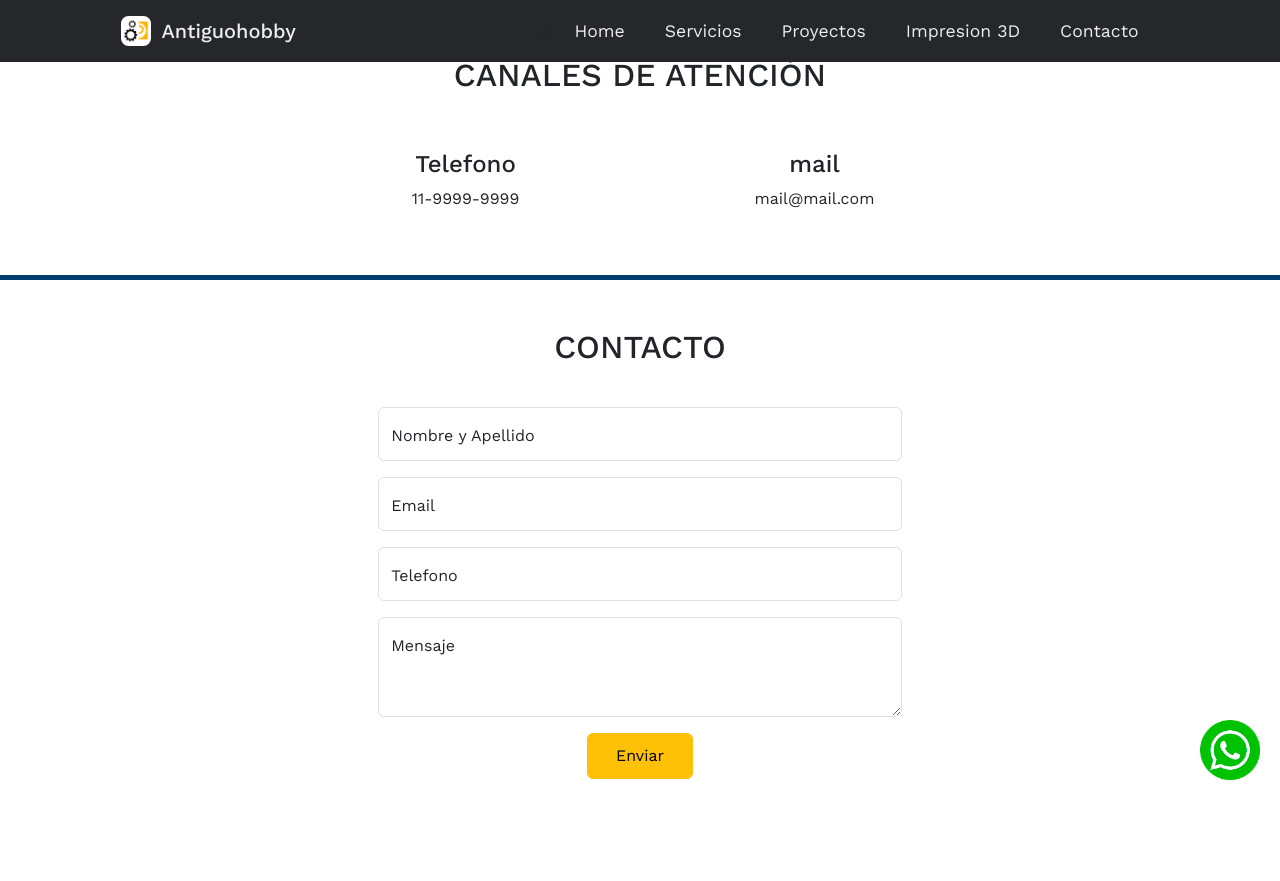
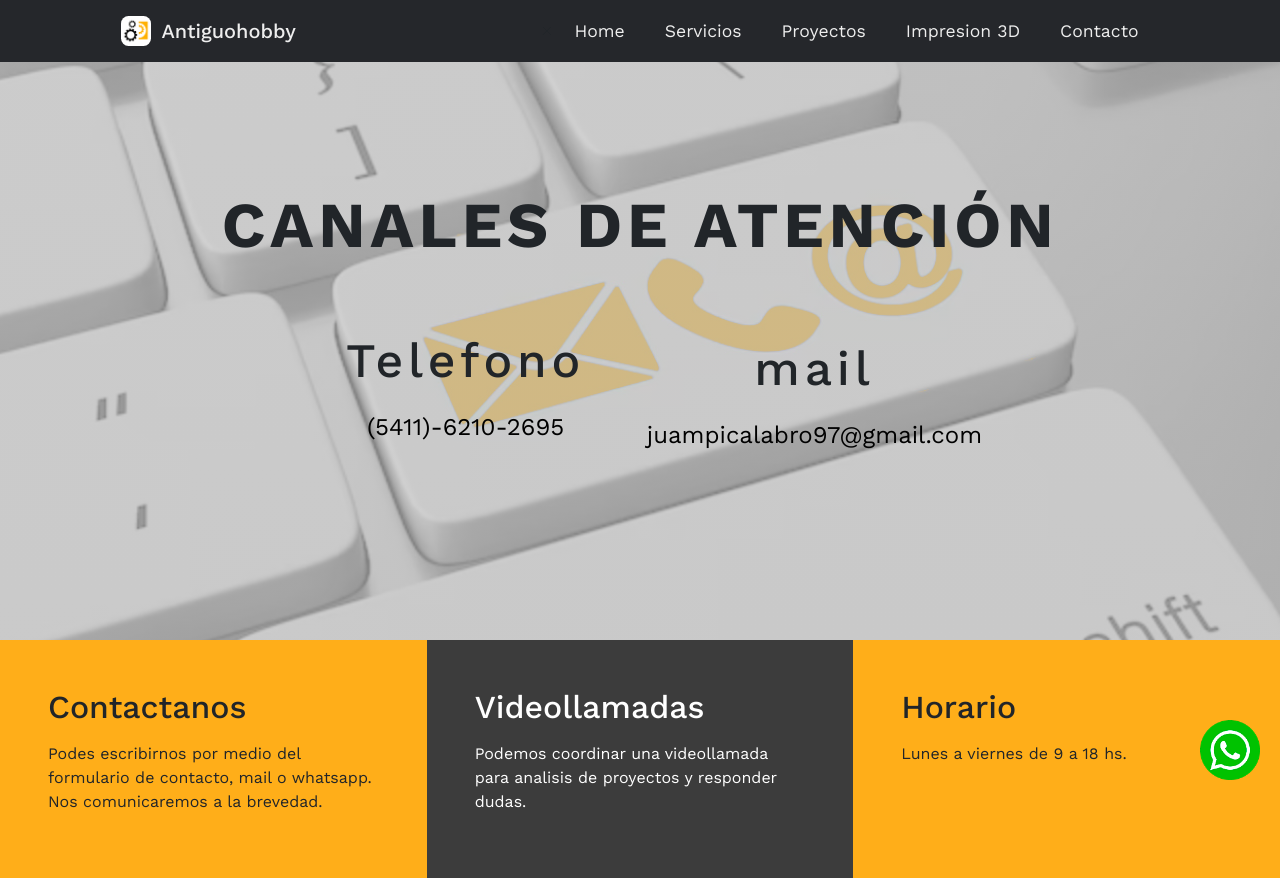
Before and after one commit to juampi97/antiguohobby, a website: page contacto.html in a window 1280 px wide. Shown: the top 881 px of the page. Before the commit the page ends 835 px from the top, so only its background shows below. Drawn offline with nearby package versions, Linux system fonts and the light colour scheme.

Commit message:
Contacto

```diff
--- a/contacto.html
+++ b/contacto.html
@@ -82,14 +82,19 @@
     <!-- Boton wapp  -->
     <div class="wappLogoFixed">
       <a href="https://wa.me/541162102695" target="_blank"
-        ><img src="./img/wapp.png" alt="logo whatsapp" class="wappLogoFixed_img"
+        ><img
+          src="./img/wapp.png"
+          alt="logo whatsapp"
+          class="wappLogoFixed_img"
       /></a>
     </div>
     <!-- Contacto -->
     <!-- Datos de contacto -->
-        <section class="contacto_datos_container my-5 text-center">
+    <main
+      class="contactoDatos_container text-center d-flex justify-content-center"
+    >
       <div
-            class="container-fluid d-flex flex-column justify-content-around align-items-center"
+        class="container-fluid d-flex flex-column justify-content-center align-items-center"
       >
         <div class="col-12 mt-2 mb-5">
           <h2>CANALES DE ATENCIÓN</h2>
@@ -99,19 +104,36 @@
         >
           <div class="col-10 col-lg-4 mb-3 mb-lg-0 text-center">
             <h4>Telefono</h4>
-                <p>11-9999-9999</p>
+            <a href="https://wa.me/541162102695" target="_blank"
+              ><p class="text-center text-negro">(5411)-6210-2695</p></a
+            >
           </div>
-              <div class="col-10 col-lg-4 text-center">
+          <div class="col-11 col-lg-4 text-center">
             <h4>mail</h4>
-                <p>mail@mail.com</p>
+            <a href="mailto: juampicalabro97@gmail.com" class="text-center text-negro"
+              >juampicalabro97@gmail.com</a
+            >
           </div>
         </div>
       </div>
+    </main>
+    <!-- Formas contacto -->
+    <section class="formasContacto_container container-fluid d-flex flex-column flex-lg-row p-0">
+      <div class="col-12 col-lg-4 p-5 bg-naranja-ligth text-dark">
+        <h2 class="pb-2">Contactanos</h2>
+        <p>Podes escribirnos por medio del formulario de contacto, mail o whatsapp. Nos comunicaremos a la brevedad.</p>
+      </div>
+      <div class="col-12 col-lg-4 p-5 bg-dark-ligth text-white">
+        <h2 class="pb-2">Videollamadas</h2>
+        <p>Podemos coordinar una videollamada para analisis de proyectos y responder dudas.</p>
+      </div>
+      <div class="col-12 col-lg-4 p-5 bg-naranja-ligth text-dark">
+        <h2 class="pb-2">Horario</h2>
+        <p> Lunes a viernes de 9 a 18 hs.</p>
+      </div>
     </section>
-        <!-- Div -->
-        <div class="linea-sep-azul"></div>
     <!-- Form contacto -->
-        <main
+    <section
       class="contacto_form_container container-fluid d-flex flex-column align-items-center justify-content-around my-5"
     >
       <div class="col-10 mb-4 text-center">
@@ -160,11 +182,12 @@
             <label for="floatingTextarea2">Mensaje</label>
           </div>
           <div class="col-12 d-flex justify-content-around align-items-center">
-                <button type="button" class="btn btn-warning"><p class="m-0 px-3 py-1">Enviar</p>
+            <button type="button" class="btn btn-warning">
+              <p class="m-0 px-3 py-1">Enviar</p>
             </button>
           </div>
         </form>
       </div>
-        </main>
+    </section>
   </body>
 </html>
--- a/scss/components/_generics.scss
+++ b/scss/components/_generics.scss
@@ -7,20 +7,20 @@ a {
   text-decoration: none;
 }
 
-ul{
+ul {
   list-style: none;
   margin: 0;
   padding: 0;
 }
 
-.linea-sep{
-  &-rojo{
+.linea-sep {
+  &-negro {
     height: 5px;
-    background-color: #da291c;
+    background-color: #272727;
   }
-  &-azul{
+  &-naranja {
     height: 5px;
-    background-color: #003c71;
+    background-color: #ffa600;
   }
 }
 
@@ -33,3 +33,11 @@ ul{
     width: 60px;
   }
 }
+
+.bg-naranja-ligth {
+  background-color: rgba(#ffa600, 0.9);
+}
+
+.bg-dark-ligth {
+  background-color: rgba(#272727, 0.9);
+}
--- a/scss/pages/_contacto.scss
+++ b/scss/pages/_contacto.scss
@@ -1,5 +1,58 @@
-.main-contacto {
-    margin-top: 96px;
+.contactoDatos_container {
     width: 100%;
-    height: 65vh;
+    height: 80vh;
+    background: linear-gradient(
+        rgba(189, 189, 189, 0.7),
+        rgba(187, 187, 187, 0.7)
+      ),
+      url(../img/contacto/main.jpg);
+    background-size: cover;
+    background-repeat: no-repeat;
+    background-position: center;
+    background-attachment: fixed;
+    & h2 {
+        font-size: 4rem;
+        font-weight: 700;
+        margin-bottom: 20px;
+        letter-spacing: 0.6dvh;
+        @media (max-width: 576px) {
+            font-size: 2.75rem;
+        }
+
+    }
+    & h4 {
+        font-size: 3rem;
+        font-weight: 500;
+        margin-bottom: 20px;
+        letter-spacing: 0.6dvh;
+        @media (max-width: 576px) {
+            font-size: 2rem;
+        }
+
+    }
+    & a {
+        font-size: 1.5rem;
+        font-weight: 400;
+        margin-bottom: 20px;
+        @media (max-width: 576px) {
+            font-size: 1.25rem;
+        }
+
+    }
 }
+
+.formasContacto_container {
+    min-height: 20vh;
+}
+
+.contacto_form_container {
+    & h2 {
+        font-size: 4rem;
+        font-weight: 500;
+        letter-spacing: 0.6dvh;
+        @media (max-width: 576px) {
+            font-size: 2.5rem;
+            letter-spacing: 0.2dvh;
+        }
+    }
+}
```
Also changed, not shown: css/styles.css, img/contacto/main.jpg (added). Lines whose indentation alone changed are shown as unchanged.
